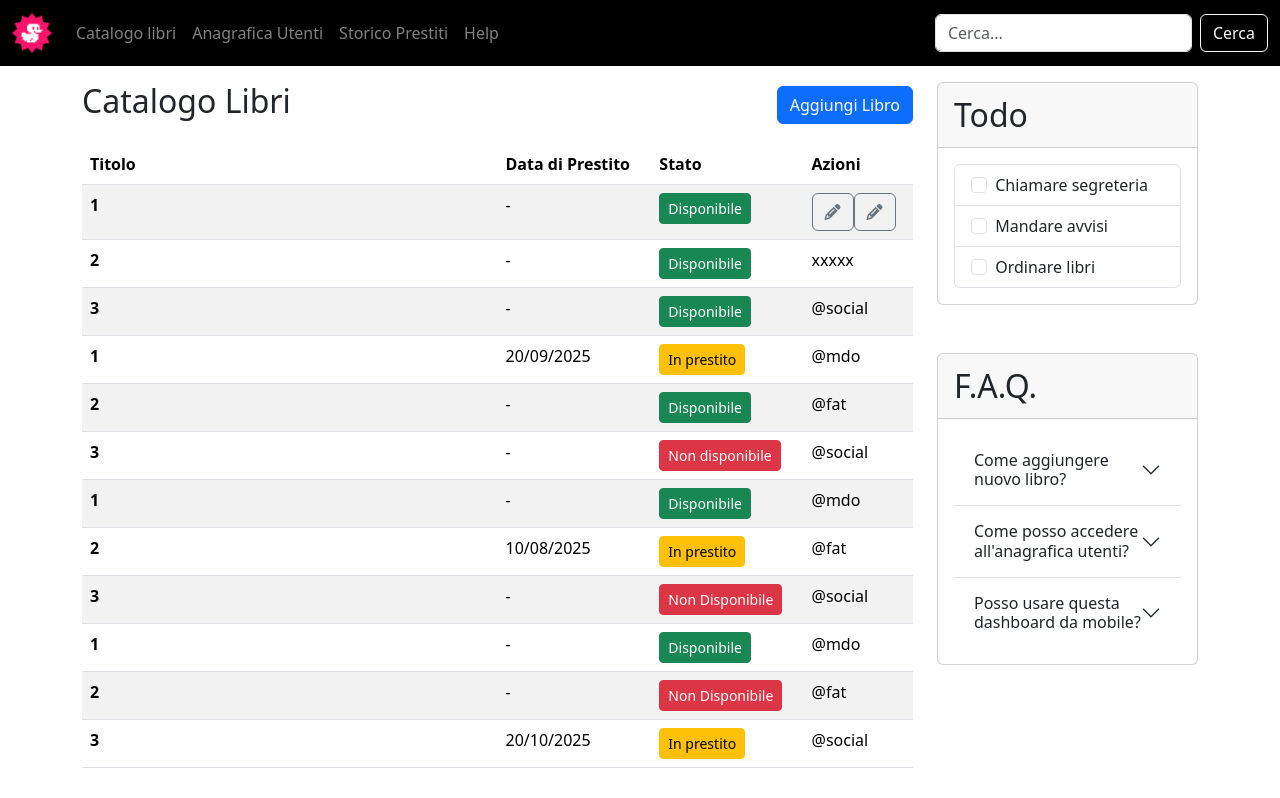
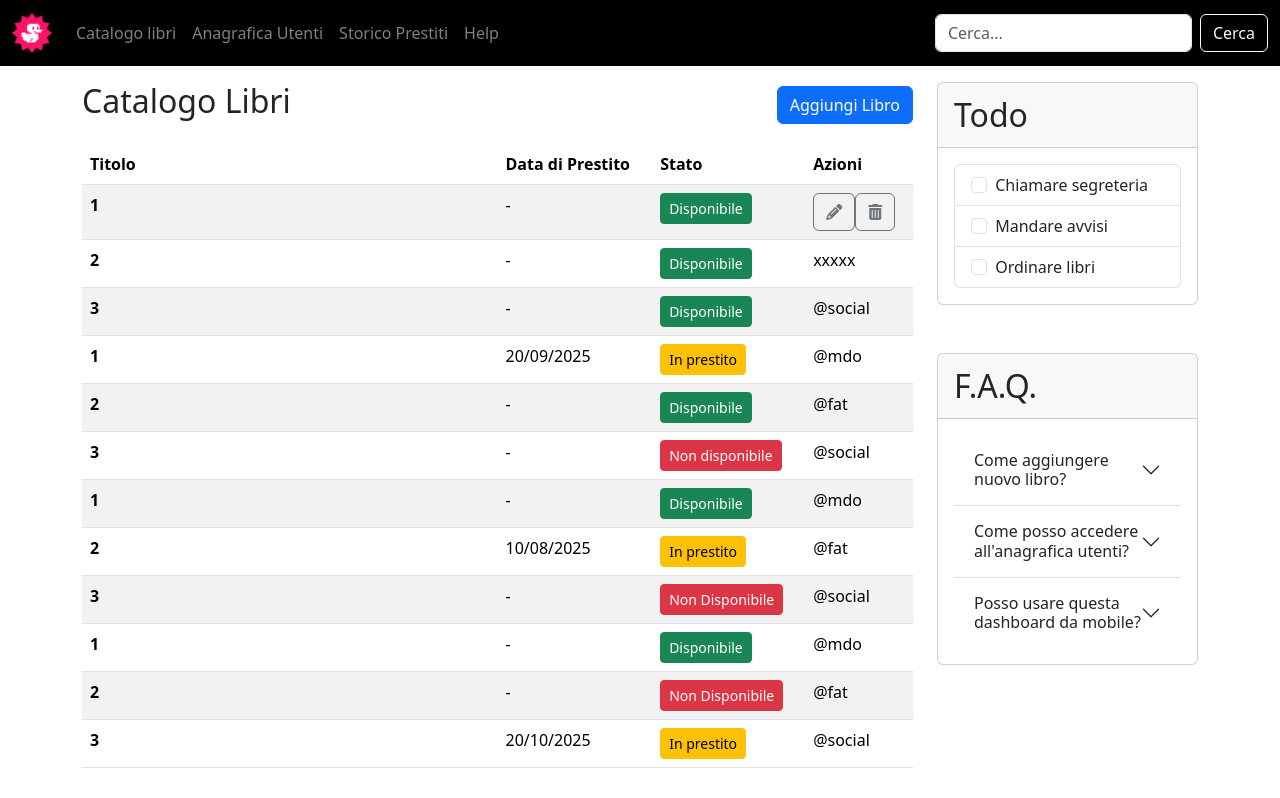
Before and after one commit to Strialuc/html-css-bootstrap-dashboard, a plain HTML site: page index.html in a window 1280 px wide. Drawn offline with nearby package versions, Linux system fonts and the light colour scheme.

Commit message:
aggiunta icona cestino

```diff
--- a/index.html
+++ b/index.html
@@ -85,7 +85,7 @@
                                     </td>
                                     <td><button type="button" class="btn btn-outline-secondary"><i
                                                 class="fa-solid fa-pencil"></i><button type="button" class="btn btn-outline-secondary"><i
-                                                class="fa-solid fa-pencil"></i></button></td>
+                                                class="fa-solid fa-trash-can"></i></button></td>
                                 </tr>
                                 <tr>
                                     <th scope="row">2</th>
```
